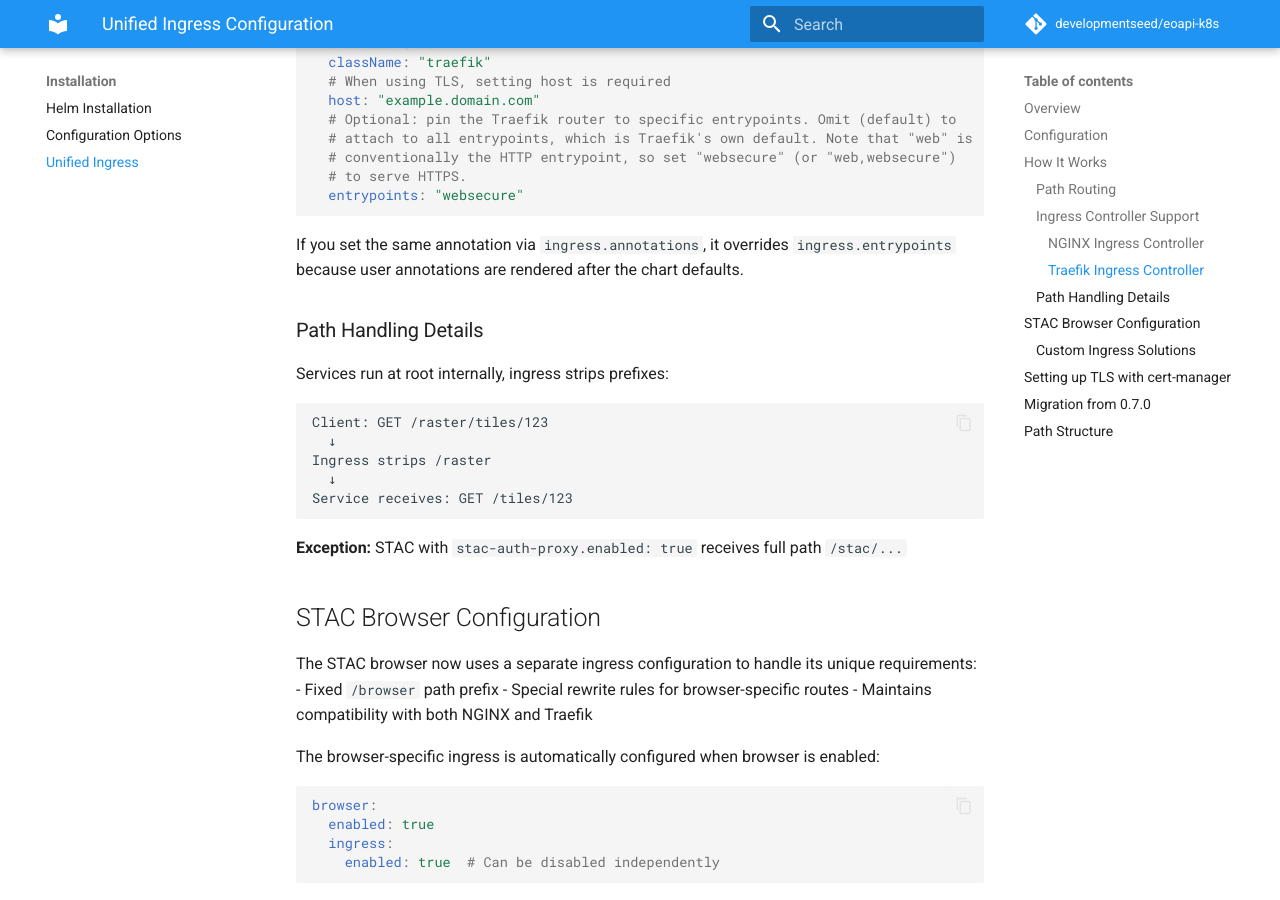
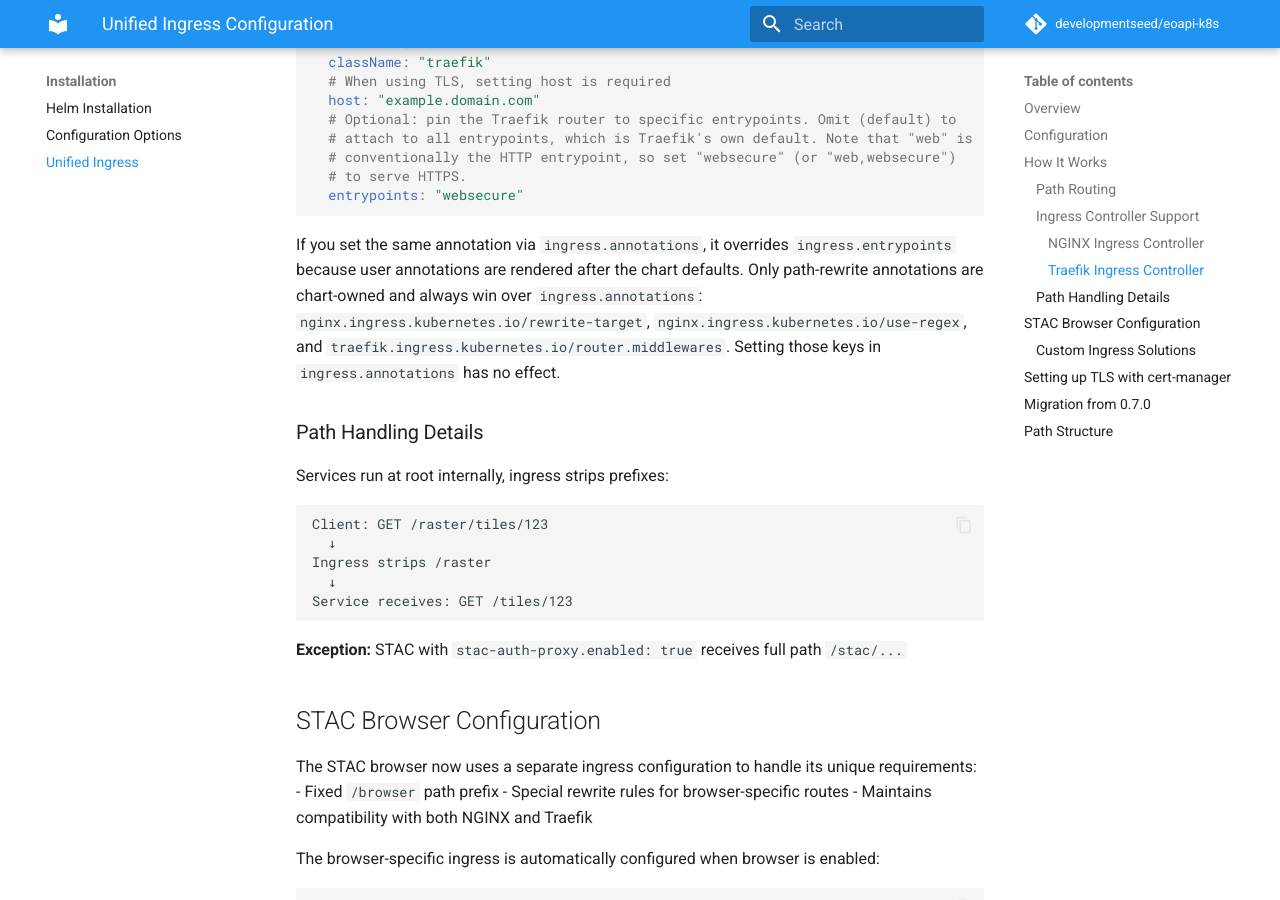
Before and after one commit to developmentseed/eoapi-k8s, an MkDocs documentation site: the page built from docs/unified-ingress.md, in a window 1280 px wide and 900 px high, scrolled down 2188 px. Built offline with MkDocs 1.6.1 and Material for MkDocs 9.7.7, drawn with Linux system fonts in a browser that asks for light colours; comment, search, counter and statistics services are not loaded; some of the changed text lies outside the part shown.

Commit message:
fix: keep chart rewrite and middleware annotations above user overrides (#581)

````diff
--- a/docs/unified-ingress.md
+++ b/docs/unified-ingress.md
@@ -44,7 +44,7 @@ ingress:
   rootPath: ""        # Root path for doc server
   host: ""            # Single host (or use hosts array)
   hosts: []           # Multiple hosts (takes precedence over host)
-  annotations: {}     # Custom annotations
+  annotations: {}     # Custom annotations (chart owns rewrite-target/use-regex/router.middlewares)
   tls:
     enabled: false
     secretName: eoapi-tls
@@ -123,7 +123,11 @@ ingress:
 ```
 
 If you set the same annotation via `ingress.annotations`, it overrides `ingress.entrypoints`
-because user annotations are rendered after the chart defaults.
+because user annotations are rendered after the chart defaults. Only path-rewrite annotations
+are chart-owned and always win over `ingress.annotations`:
+`nginx.ingress.kubernetes.io/rewrite-target`, `nginx.ingress.kubernetes.io/use-regex`, and
+`traefik.ingress.kubernetes.io/router.middlewares`. Setting those keys in `ingress.annotations`
+has no effect.
 
 ### Path Handling Details
 
````
Also changed, not shown: 3 other files.
